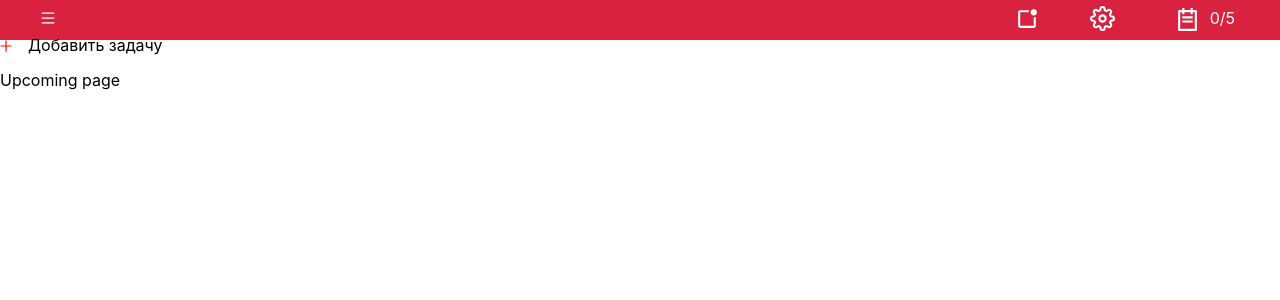
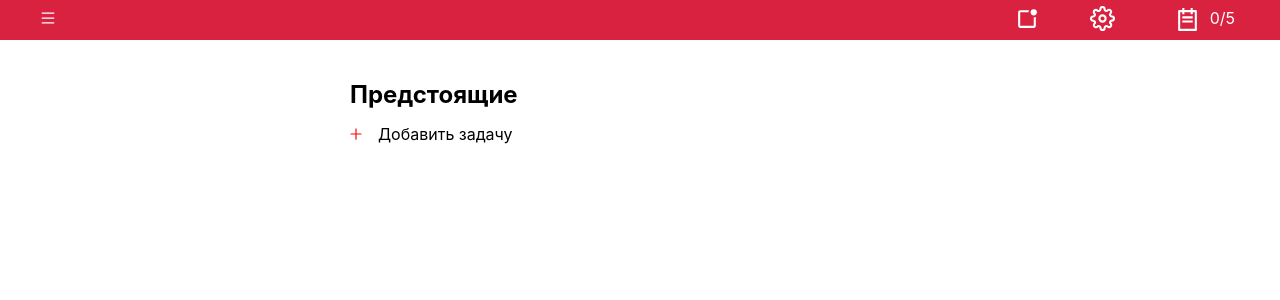
Before and after one commit to VlaskK/task-manager, a React (Create React App) app: page /upcoming in a window 1280 px wide. Shown: the top 300 px of the page. Built offline with nearby package versions, Linux system fonts and the light colour scheme.

Commit message:
menu changed

```diff
--- a/package.json
+++ b/package.json
@@ -8,6 +8,7 @@
     "@testing-library/react": "^12.1.3",
     "@testing-library/user-event": "^13.5.0",
     "bootstrap": "^5.1.3",
+    "lodash": "^4.17.21",
     "nanoid": "^3.3.1",
     "react": "^17.0.2",
     "react-calendar": "^3.7.0",
--- a/src/App.js
+++ b/src/App.js
@@ -19,7 +19,7 @@ const App = () => {
       <Router>
         <div className="App">
           <Header className="Header" />
-          <Menu />
+          {/* <Menu /> */}
           <Switch>
             <Route exact path="/inbox" element={<InboxPage/>}/>
             <Route exact path="/today" element={<TodayPage/>}/>
--- a/src/Components/add-form/add-form.css
+++ b/src/Components/add-form/add-form.css
@@ -1,3 +1,4 @@
+
 .add-form__task-editor {
     border: 1px solid rgb(216, 213, 213);
     height: 132px;
--- a/src/Components/add-form/add-form.js
+++ b/src/Components/add-form/add-form.js
@@ -68,6 +68,29 @@ const AddForm = () => {
         }
     }
 
+
+
+
+    function isEqual(object1, object2) {
+        const props1 = Object.getOwnPropertyNames(object1);
+        const props2 = Object.getOwnPropertyNames(object2);
+
+        if (props1.length !== props2.length) {
+          return false;
+        }
+
+        for (let i = 0; i < props1.length; i += 1) {
+          const prop = props1[i];
+
+          if (object1[prop] !== object2[prop]) {
+            return false;
+          }
+        }
+
+        return true;
+      }
+
+
     const getTermStr = () => {
         const today = new Date();
         const tomorrow = new Date(today);
@@ -75,8 +98,10 @@ const AddForm = () => {
 
         const todayTerm = parseDate(today.toString());
         const tomorrowTerm = parseDate(tomorrow.toString());
+
+
         switch (todoTerm) {
-            case todayTerm:
+            case (todayTerm):
                 return ("Сегодня")
             case tomorrowTerm:
                 return ("Завтра")
--- a/src/Components/header/header.css
+++ b/src/Components/header/header.css
@@ -8,6 +8,7 @@
     margin: 10px 40px;
     cursor: pointer;
 }
+
 
 .header__left-group {
     width: 100%;
--- a/src/Components/header/header.js
+++ b/src/Components/header/header.js
@@ -3,7 +3,8 @@ import { useDispatch, useSelector } from 'react-redux';
 import { setIsVisible } from '../../Store/reducer';
 import { FiSettings } from "react-icons/fi";
 import { BiNotification } from "react-icons/bi";
-import {AiOutlineMenu} from "react-icons/ai";
+import { AiOutlineMenu } from "react-icons/ai";
+import Menu from '../menu/menu';
 
 import TaskItem from '../task-item/task-item';
 
@@ -23,18 +24,19 @@ const Header = () => {
         <div>
             <header className='header'>
                 <div className='header__menu'>
-                    <AiOutlineMenu onClick={handleClick}/>
+                    <AiOutlineMenu onClick={handleClick} />
+                    {isMenuVisible && <Menu className="menu" />}
                 </div>
 
                 <div className='header__left-group'>
                     <div className='header__notifications header__item'>
-                        <BiNotification size={25}/>
+                        <BiNotification size={25} />
                     </div>
                     <div className='header__settings header__item'>
-                        <FiSettings size={25}/>
+                        <FiSettings size={25} />
                     </div>
                     <div className='header__task-item header__item'>
-                        <TaskItem/>
+                        <TaskItem />
                     </div>
                 </div>
 
--- a/src/Components/menu/menu.css
+++ b/src/Components/menu/menu.css
@@ -1,5 +1,7 @@
 .Menu {
     position: fixed;
+    top: 41.5px;
+    left: 0px;
     background-color: #E8E8E8;
     transition: left .25s cubic-bezier(.4, 0, .2, 1);
     width: 15%;
--- a/src/Components/menu/menu.js
+++ b/src/Components/menu/menu.js
@@ -13,17 +13,15 @@ import "./menu.css";
 const Menu = () => {
 
     const dispatch = useDispatch();
-    const isVisible = useSelector(state => state.menu.isVisible);
     const menuRef = useRef(null);
 
     useEffect(() => {
-        const onClick = (e) => menuRef.current.contains(e.target) || console.log("event")//dispatch(setIsVisible(false));
+        const onClick = (e) => menuRef.current.contains(e.target) || dispatch(setIsVisible(false));
         document.addEventListener('click', onClick);
-        //return () => document.removeEventListener('click', onClick);
+        return () => document.removeEventListener('click', onClick);
     },[]);
 
     return (
-        isVisible ? (
             <div className='Menu' ref={menuRef}>
                 <ul className='Menu__list-items'>
                     <li className='Menu__item'>
@@ -53,8 +51,6 @@ const Menu = () => {
                     </li>
                 </ul>
             </div>
-        )
-            : null
     );
 }
 
--- a/src/Pages/today-page/today-page.css
+++ b/src/Pages/today-page/today-page.css
@@ -0,0 +1,6 @@
+.today-page {
+    display: flex;
+    align-items: flex-start;
+    flex-direction: column;
+    margin: 20px 350px;
+}
--- a/src/Pages/today-page/today-page.js
+++ b/src/Pages/today-page/today-page.js
@@ -1,11 +1,20 @@
 import React from 'react';
-
+import { useSelector } from 'react-redux';
+import TodoList from '../../Components/todo-list/todo-list';
+import AddTodo from '../../Components/add-todo/add-todo';
 import "./today-page.css";
 
 const TodayPage = () => {
+
+    const todoList = useSelector(state => state.todo.todos);
+
     return (
         <div className='today-page'>
-            Today Page
+            <div className="today-page__title">
+                <h2>Сегодня</h2>
+            </div>
+            {todoList.length > 0 && <TodoList className="today-page__todo-list"/>}
+            <AddTodo className="today-page__add-todo"/>
         </div>
     );
 }
--- a/src/Pages/upcoming-page/upcoming-page.css
+++ b/src/Pages/upcoming-page/upcoming-page.css
@@ -0,0 +1,6 @@
+.upcoming-page {
+    display: flex;
+    align-items: flex-start;
+    flex-direction: column;
+    margin: 20px 350px;
+}
--- a/src/Pages/upcoming-page/upcoming-page.js
+++ b/src/Pages/upcoming-page/upcoming-page.js
@@ -1,12 +1,19 @@
 import React from 'react';
-
+import { useSelector } from 'react-redux';
+import TodoList from '../../Components/todo-list/todo-list';
 import AddTodo from '../../Components/add-todo/add-todo';
 import "./upcoming-page.css";
 const UpComingPage = () => {
+
+    const todoList = useSelector(state => state.todo.todos);
+
     return (
         <div className='upcoming-page'>
-            <AddTodo/>
-            Upcoming page
+            <div className="upcoming-page__title">
+                <h2>Предстоящие</h2>
+            </div>
+            {todoList.length > 0 && <TodoList className="upcoming-page__todo-list"/>}
+            <AddTodo className="upcoming-page__add-todo"/>
         </div>
     );
 }
```
